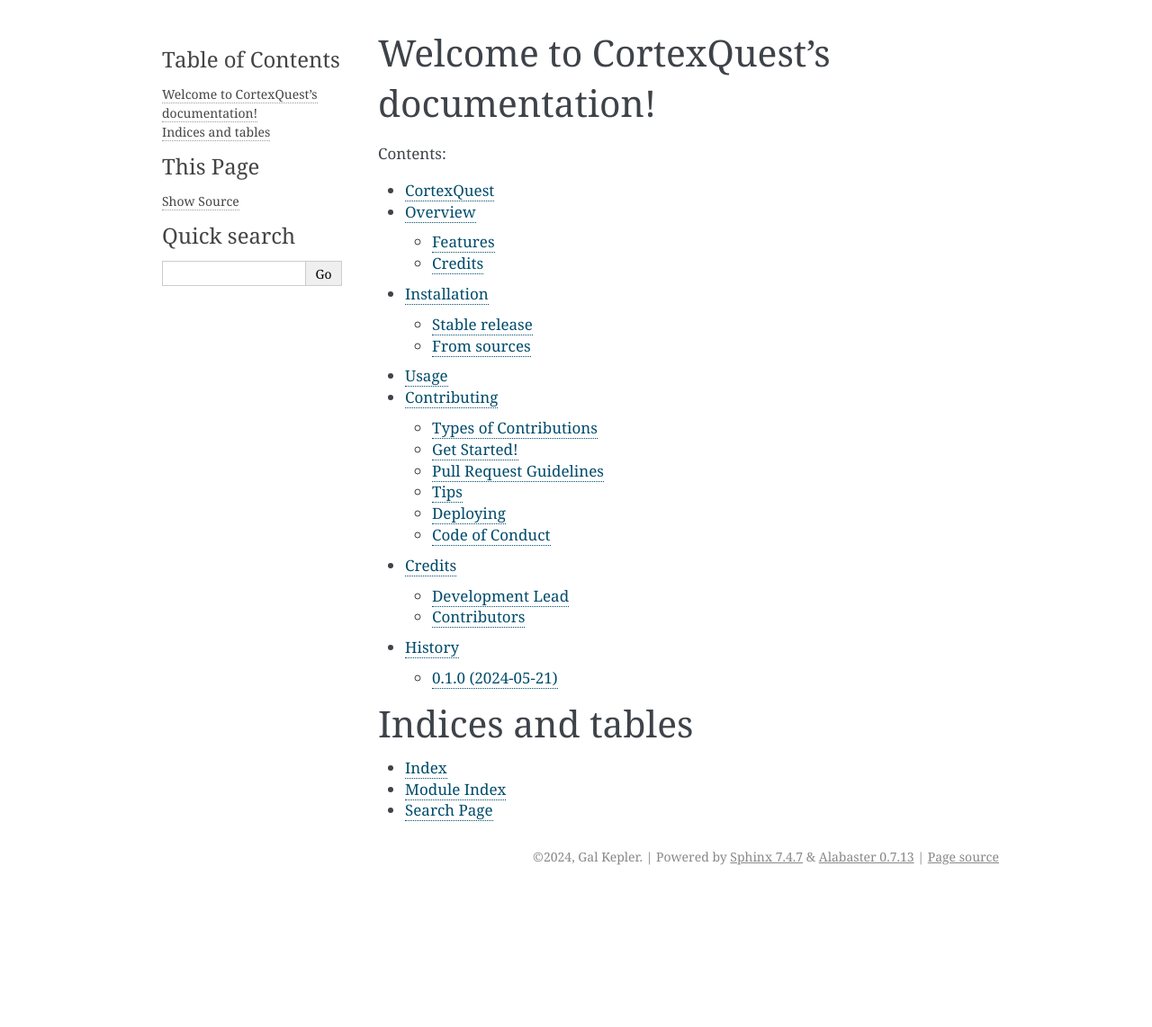
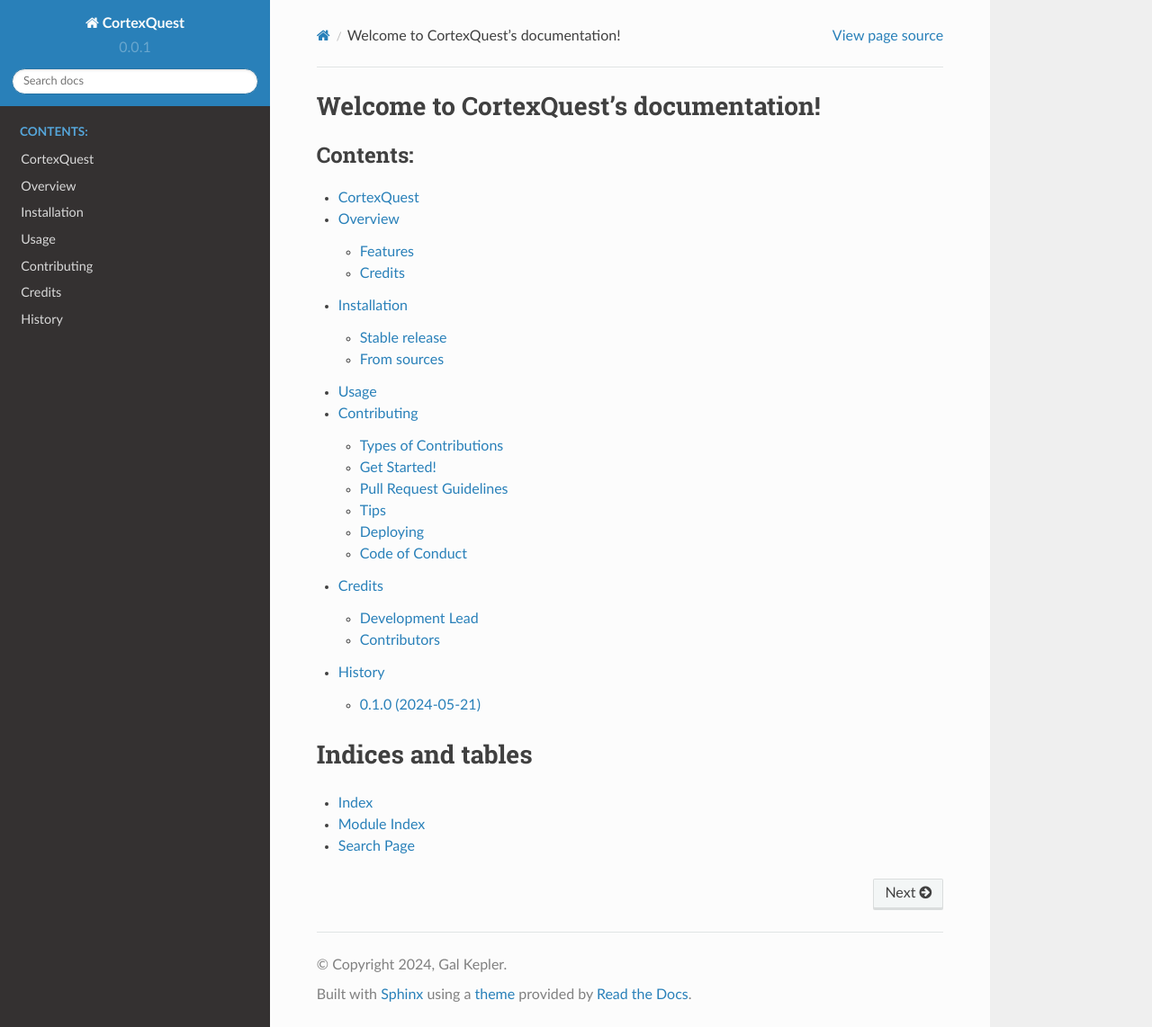
Before and after one commit to GalKepler/snbb_questionnaire, a Sphinx documentation site: the page built from docs/index.rst, in a window 1280 px wide and 1142 px high. Shown: the whole window at 90% size. Built offline with Sphinx 7.4.7 and the Read the Docs theme 2.0.0, drawn with Linux system fonts in a browser that asks for light colours; pages that are not in the unit, such as notebooks, are missing from menus.

Commit message:
changed html theme to sphinx rtd

```diff
--- a/docs/conf.py
+++ b/docs/conf.py
@@ -32,7 +32,7 @@
 
 # Add any Sphinx extension module names here, as strings. They can be
 # extensions coming with Sphinx (named 'sphinx.ext.*') or your custom ones.
-extensions = ["sphinx.ext.autodoc", "sphinx.ext.viewcode"]
+extensions = ["sphinx.ext.autodoc", "sphinx.ext.viewcode", "sphinx_rtd_theme"]
 
 # Add any paths that contain templates here, relative to this directory.
 templates_path = ["_templates"]
@@ -84,7 +84,7 @@
 # The theme to use for HTML and HTML Help pages.  See the documentation for
 # a list of builtin themes.
 #
-html_theme = "alabaster"
+html_theme = "sphinx_rtd_theme"
 
 # Theme options are theme-specific and customize the look and feel of a
 # theme further.  For a list of options available for each theme, see the
--- a/docs/requirements.txt
+++ b/docs/requirements.txt
@@ -1,2 +1,2 @@
 sphinx>=7.3
-sphinx-rtd-theme>=0.21
+sphinx-rtd-theme>=2.0
--- a/pyproject.toml
+++ b/pyproject.toml
@@ -36,6 +36,7 @@
 ipykernel = "^6.29.4"
 pre-commit = "^3.7.1"
 chardet = "^5.2.0"
+sphinx-rtd-theme = "^2.0.0"
 [tool.poetry.dev-dependencies]
 coverage = "^7.5.1"  # testing
 mypy = "^1.10.0"  # linting
```
Also changed, not shown: .readthedocs.yml, 1 other file.
